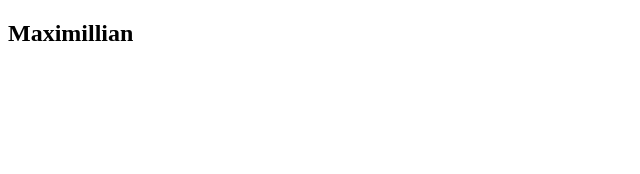
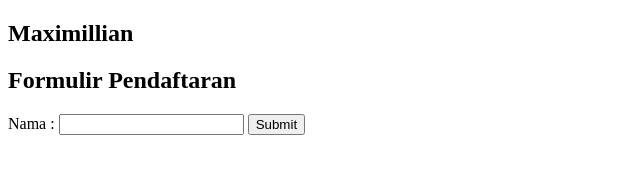
Before and after one commit to Maximillian1409/testhtml, a plain HTML site: page index.html in a window 1280 px wide. Shown: the whole page, without its empty margins (0-640 px from the left). Drawn offline with Linux system fonts and the light colour scheme.

Commit message:
Update index.html

```diff
--- a/index.html
+++ b/index.html
@@ -7,6 +7,17 @@
     <h2> Maximillian </h2>
 </head>
 <body>
+       <h2>Formulir Pendaftaran</h2>
+    <form id="form1">
+        <label for="nama">Nama :</label>
+        <input type="text" id="nama" name="nama" />
+        <button type="button" onclick="tampilkanpesan()">Submit</button>
+    </form>
 
+    <script>
+        function tampilkanpesan() {
+            var nama = document.getElementById("nama").value;
+            alert("Hello, " + nama + "!")
+        }
 </body>
 </html>
```
